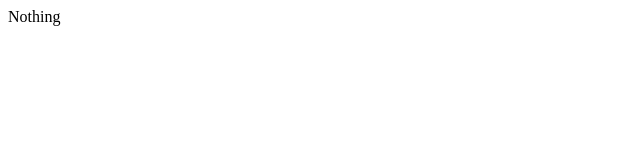
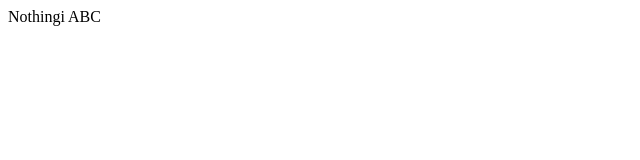
Before and after one commit to dens611/Tutorial, a plain HTML site: page index.html in a window 1280 px wide. Shown: the full height of the page, 0-640 px from the left. Drawn offline with Linux system fonts and the light colour scheme.

Commit message:
Edit index.html

```diff
--- a/index.html
+++ b/index.html
@@ -1 +1 @@
-<html>Nothing</html>
+<html>Nothingi ABC</html>
```
